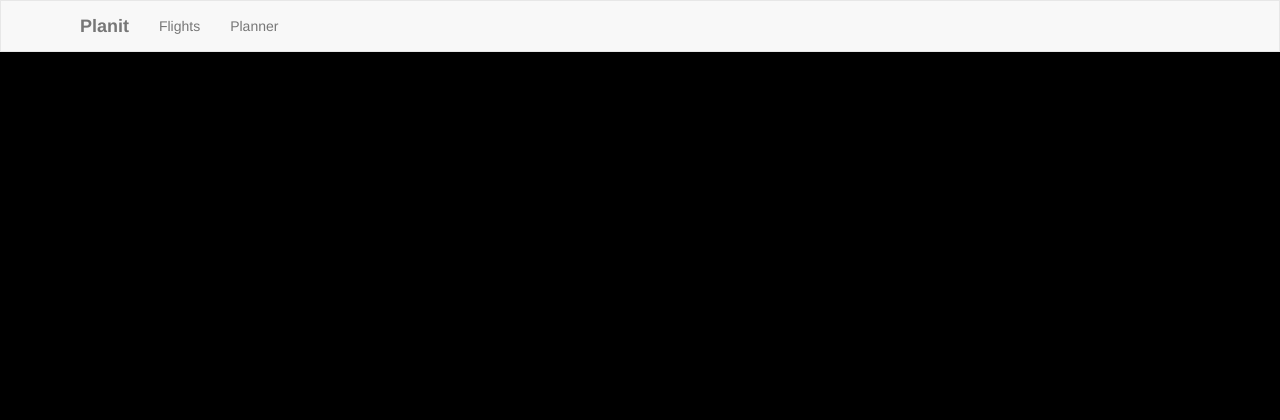
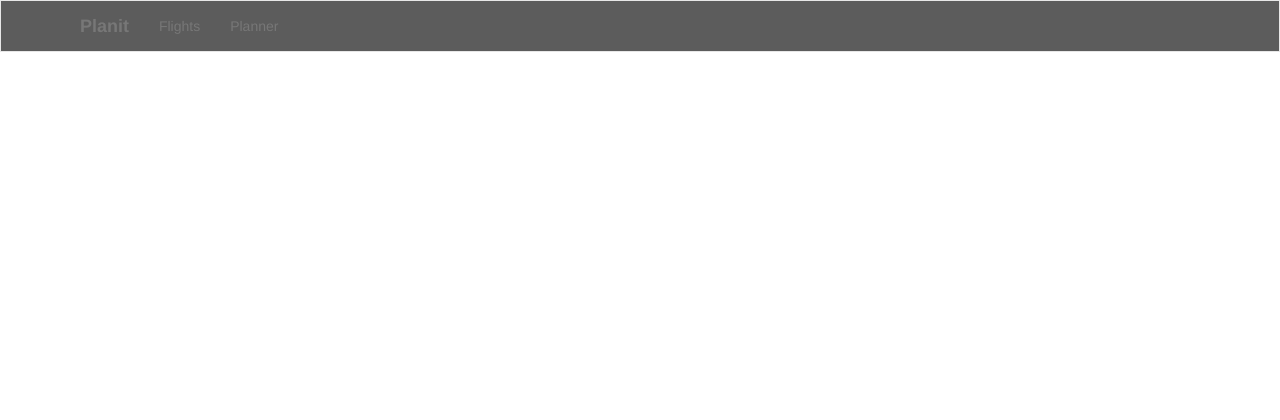
Before and after one commit to Deathridge/planit, a Django app: template flights/templates/base.html in a window 1280 px wide. Shown: the top 420 px of the page. Run offline with Django 3.2, Linux system fonts and the light colour scheme; the template is opened without the code that fills it, so the values that code supplies are empty; some libraries are stand-ins or nearby versions.

Commit message:
asthetics change

```diff
--- a/static/css/flights.css
+++ b/static/css/flights.css
@@ -155,6 +155,6 @@ p {
 }
 
 
-body {
-  background: black;
+.navbar {
+  background: #5C5C5C;
 }
```
